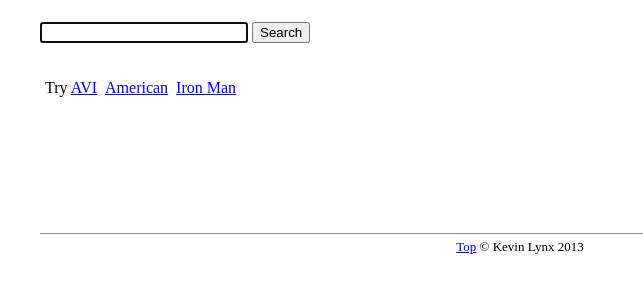
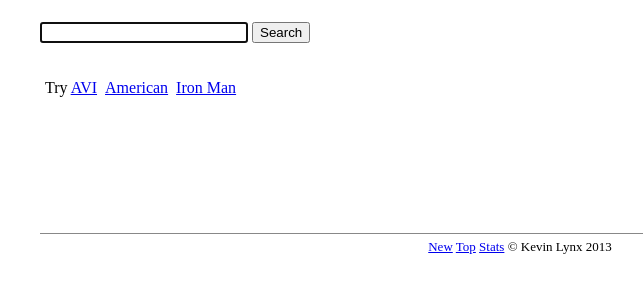
Before and after one commit to kevinlynx/dhtcrawler, a plain HTML site: page www/index.html in a window 1280 px wide. Shown: the part 48-340 px from the top of the page, without its empty margins (120-763 px from the left). Drawn offline with Linux system fonts and the light colour scheme.

Commit message:
add `new' page to show the recently added torrents

```diff
--- a/www/index.html
+++ b/www/index.html
@@ -51,7 +51,9 @@ Try <a href="/e/http_handler:search?q=avi">AVI</a>
 </p>
 </div>
     <div id="footer">
+        <a href="/e/http_handler:recent">New</a>
         <a href="/e/http_handler:top">Top</a>
+        <a href="/e/http_handler:stats">Stats</a>
         <span> &copy; Kevin Lynx 2013</span>
     </div>
     <script type="text/javascript">
```
Also changed, not shown: 6 other files.
